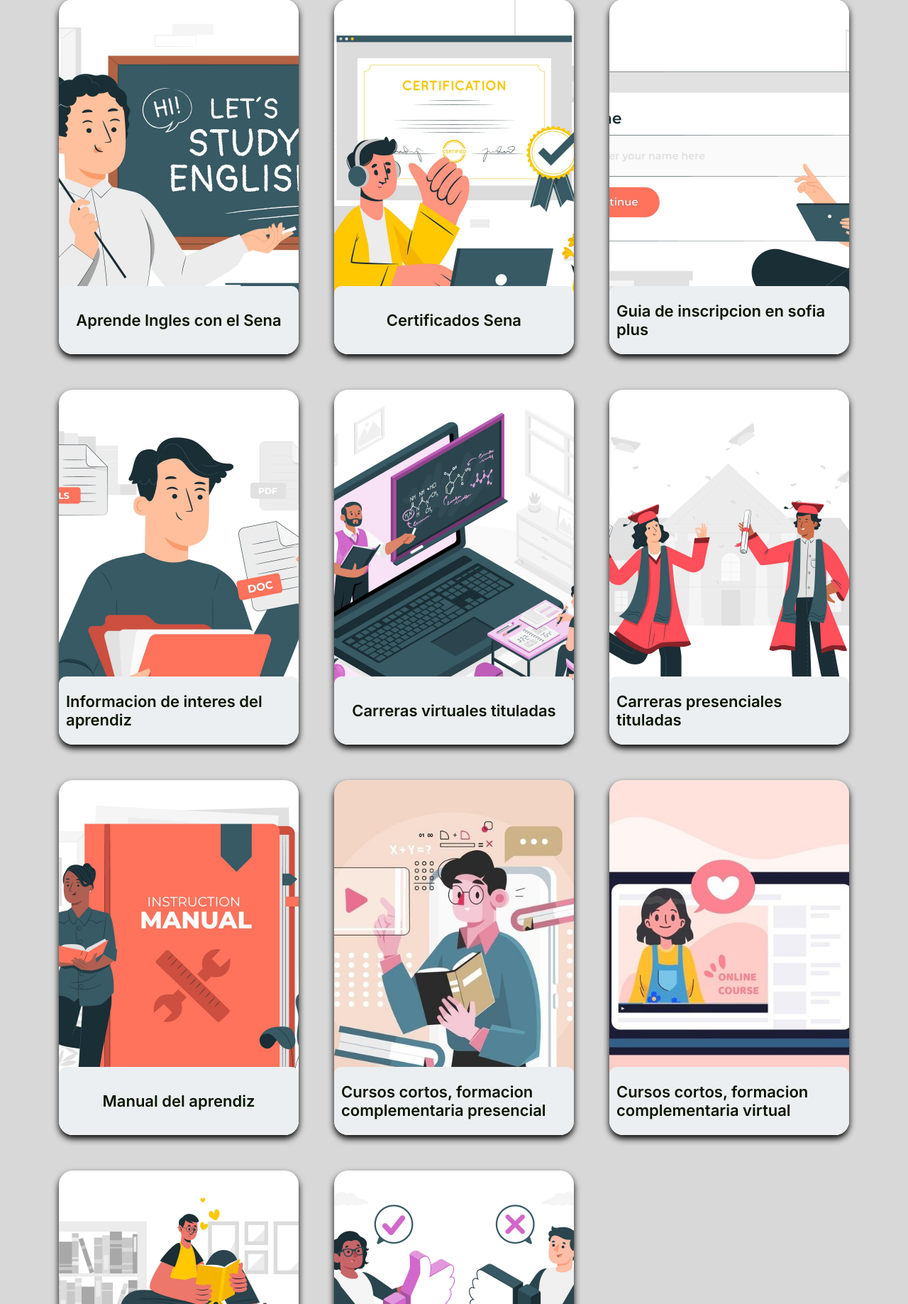
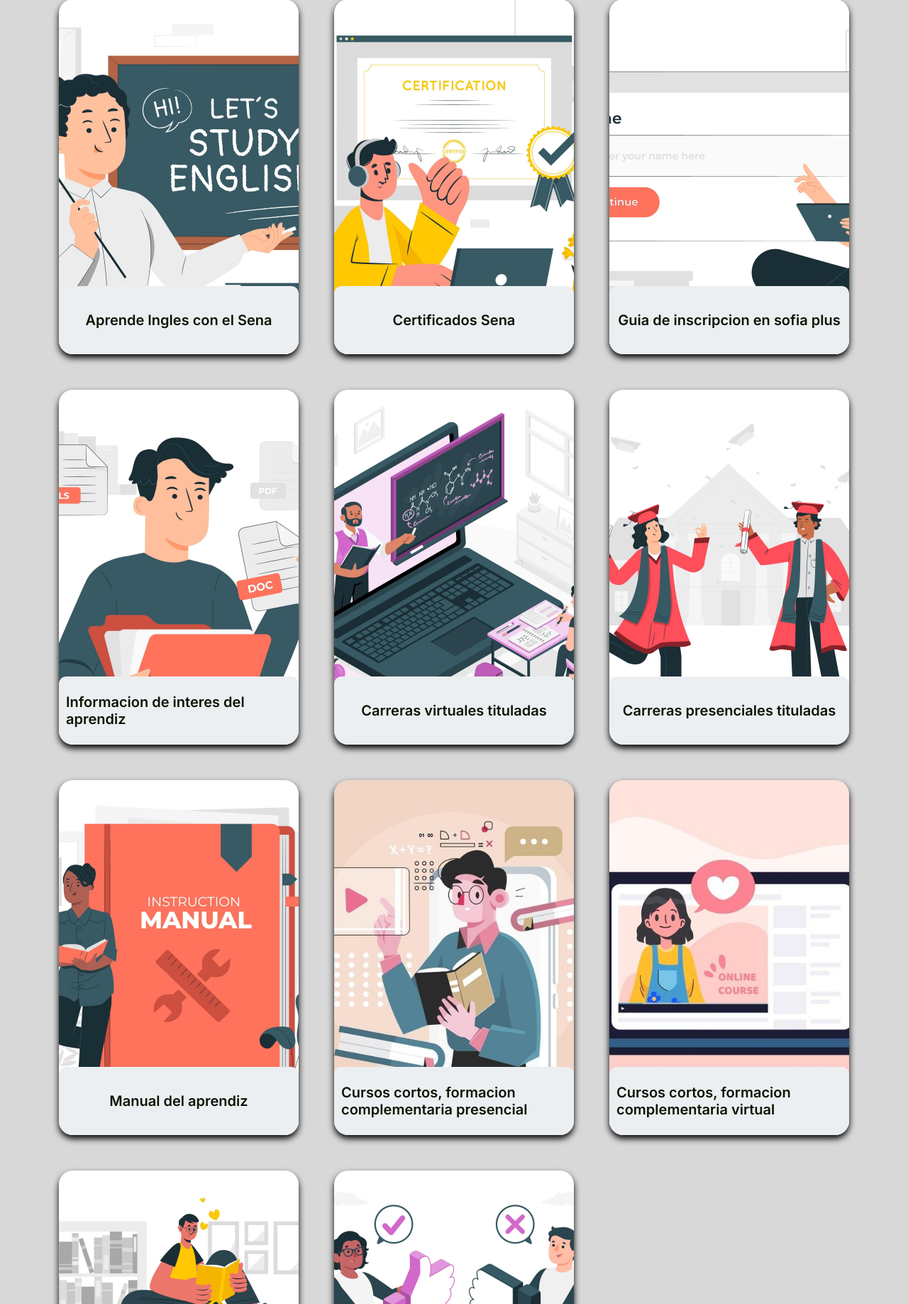
Before and after one commit to JuanOlave1805/Pagina_informativa, a PHP site: page / in a window 1280 px wide. Shown: the part 1001-2838 px from the top of the page at 71% size. Run offline with PHP 8.4, Linux system fonts and the light colour scheme; some libraries are stand-ins or nearby versions.

Commit message:
arreglos a el titulo de card

```diff
--- a/estilos/style.css
+++ b/estilos/style.css
@@ -252,7 +252,7 @@ header.abajo{
     align-items: center;
     position: absolute;
     bottom: 0px;
-    font-size: clamp(15px, 2vw, 22px);
+    font-size: clamp(15px, 2vw, 20px);
     padding: 10px;
     width: 100%;
     color: var(--fondo_primary);
```
